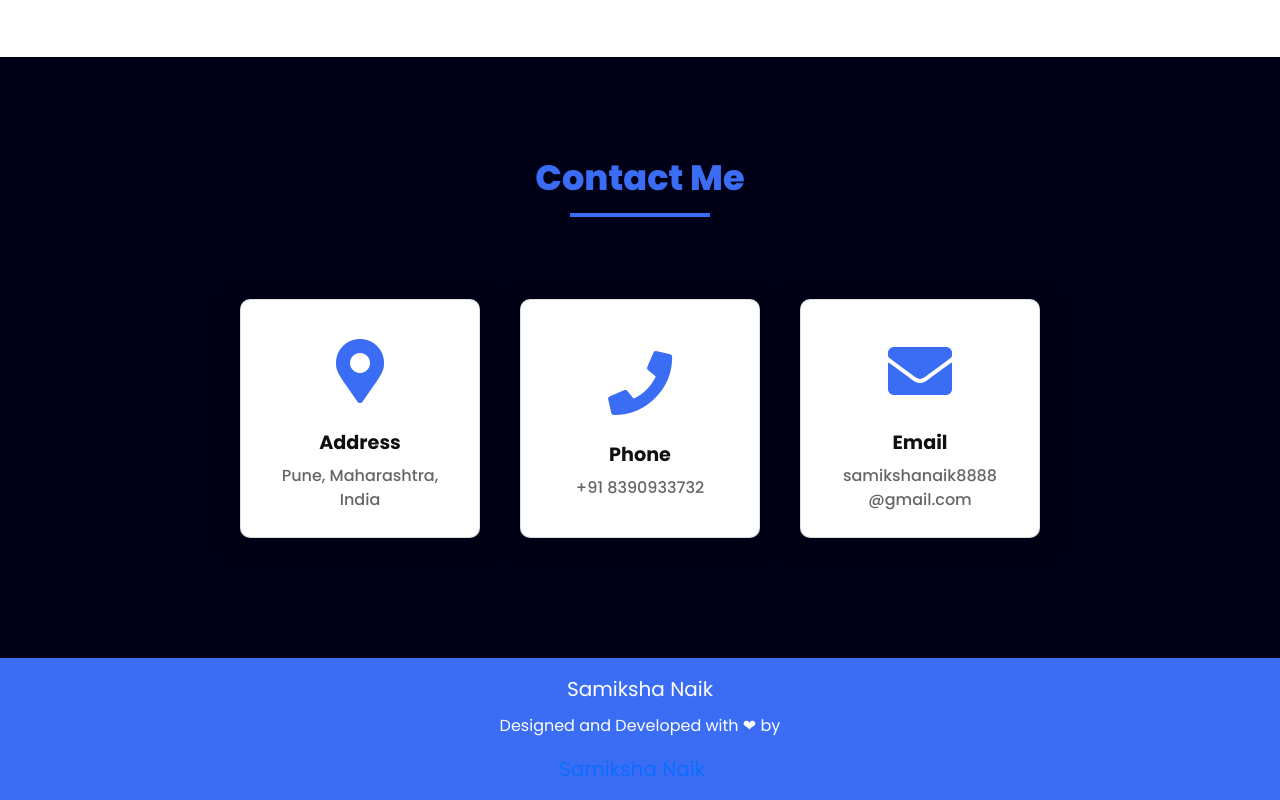
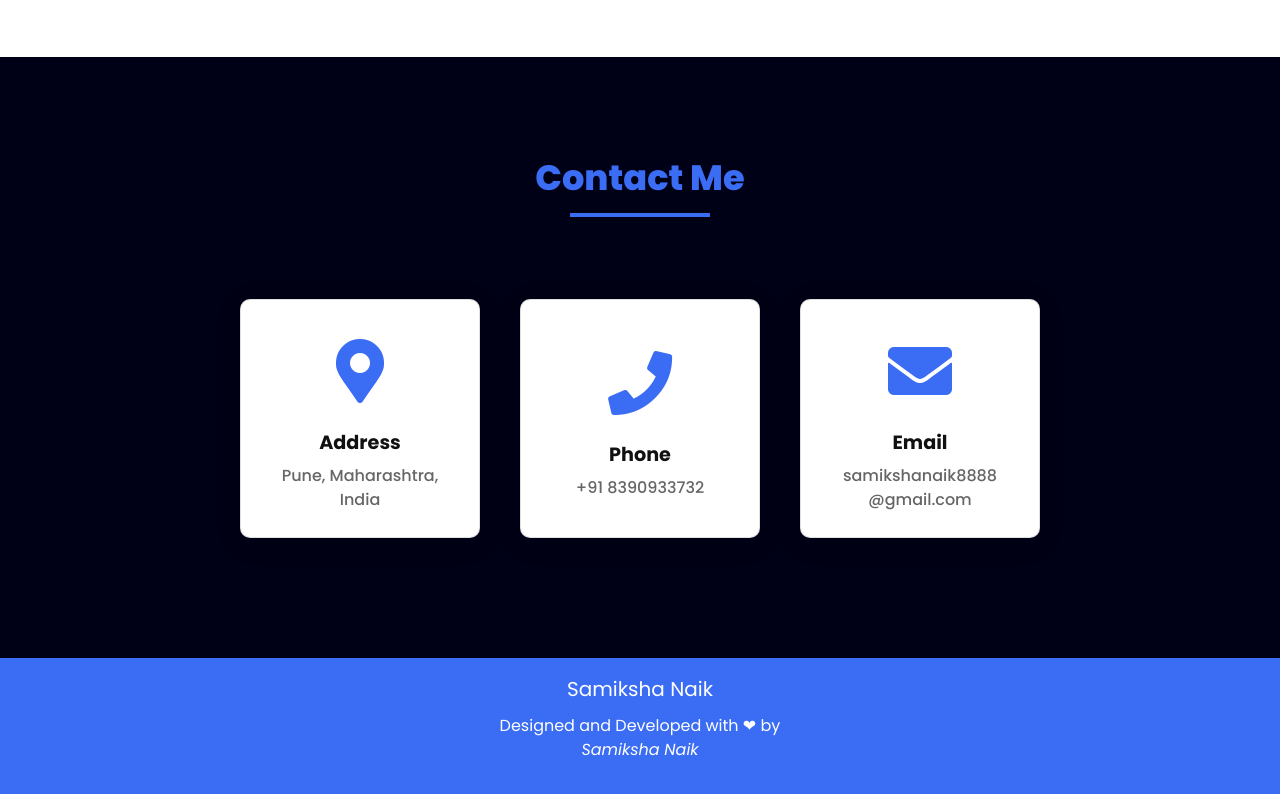
Before and after one commit to samiksha8888989/samiksha8888989.github.io, a plain HTML site: page index.html in a window 1280 px wide. Shown: the part 9454-10254 px from the top of the page. Drawn offline with nearby package versions, Linux system fonts and the light colour scheme.

Commit message:
modified

```diff
--- a/index.html
+++ b/index.html
@@ -390,8 +390,8 @@
             </section>
             <footer class="footer">
               <span class="footer-title">Samiksha Naik</span>
-                <p>Designed and Developed with ❤ by </p>
-              <a class="navbar-brand" href="#Home">Samiksha Naik</a>
+                <p>Designed and Developed with ❤ by <br> <i>Samiksha Naik</i> </p>
+
             </footer>
         <script src="script.js" charset="utf-8"></script>
     </body>
--- a/style.css
+++ b/style.css
@@ -474,6 +474,7 @@ projects .content .card-deck .col-md-1 .card{
     font-size: 16px;
     margin-top: 10px;
 }
+
 @media (max-width:1040px){
     header {
         padding: 10px 20px;
```
